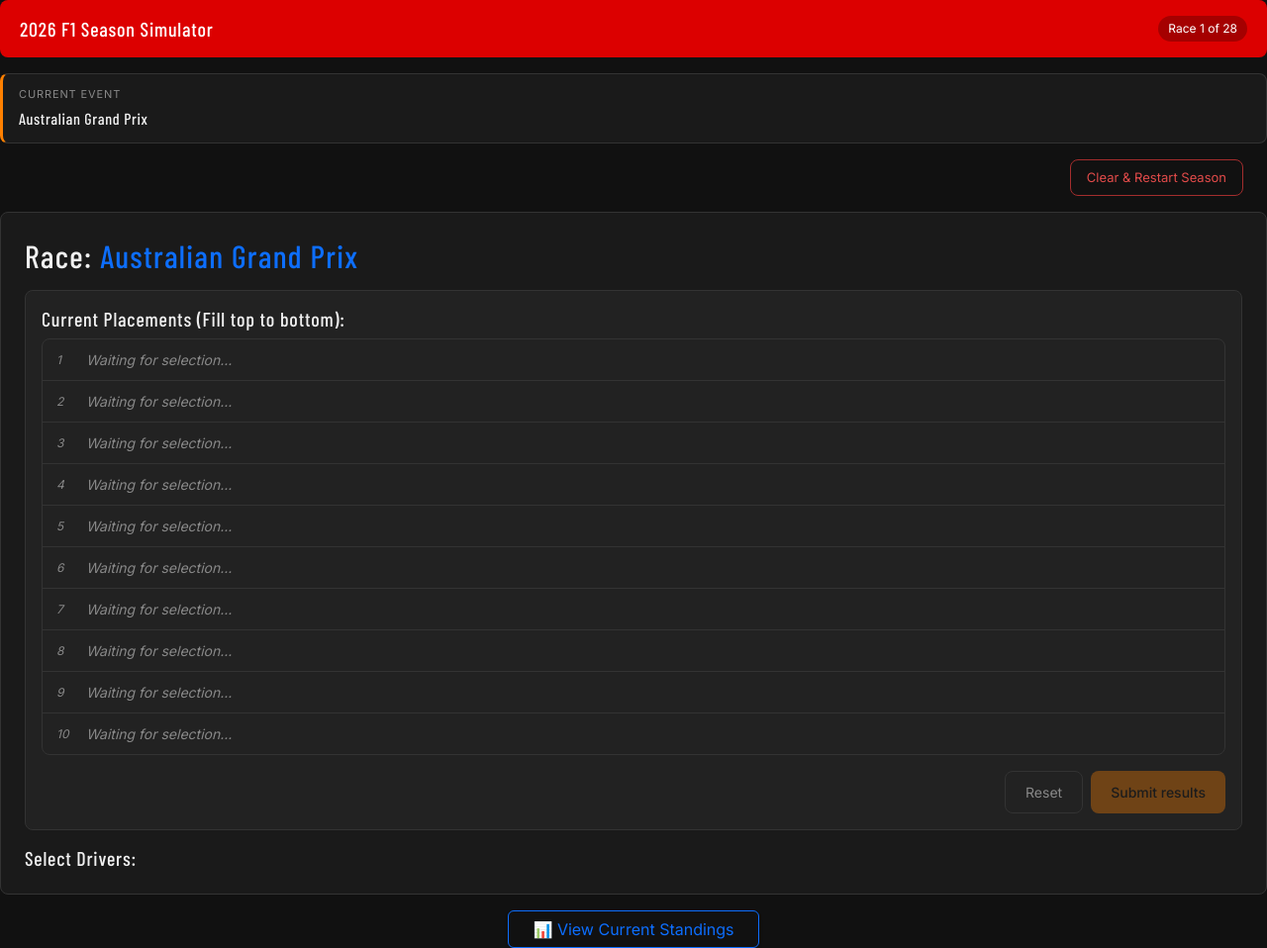
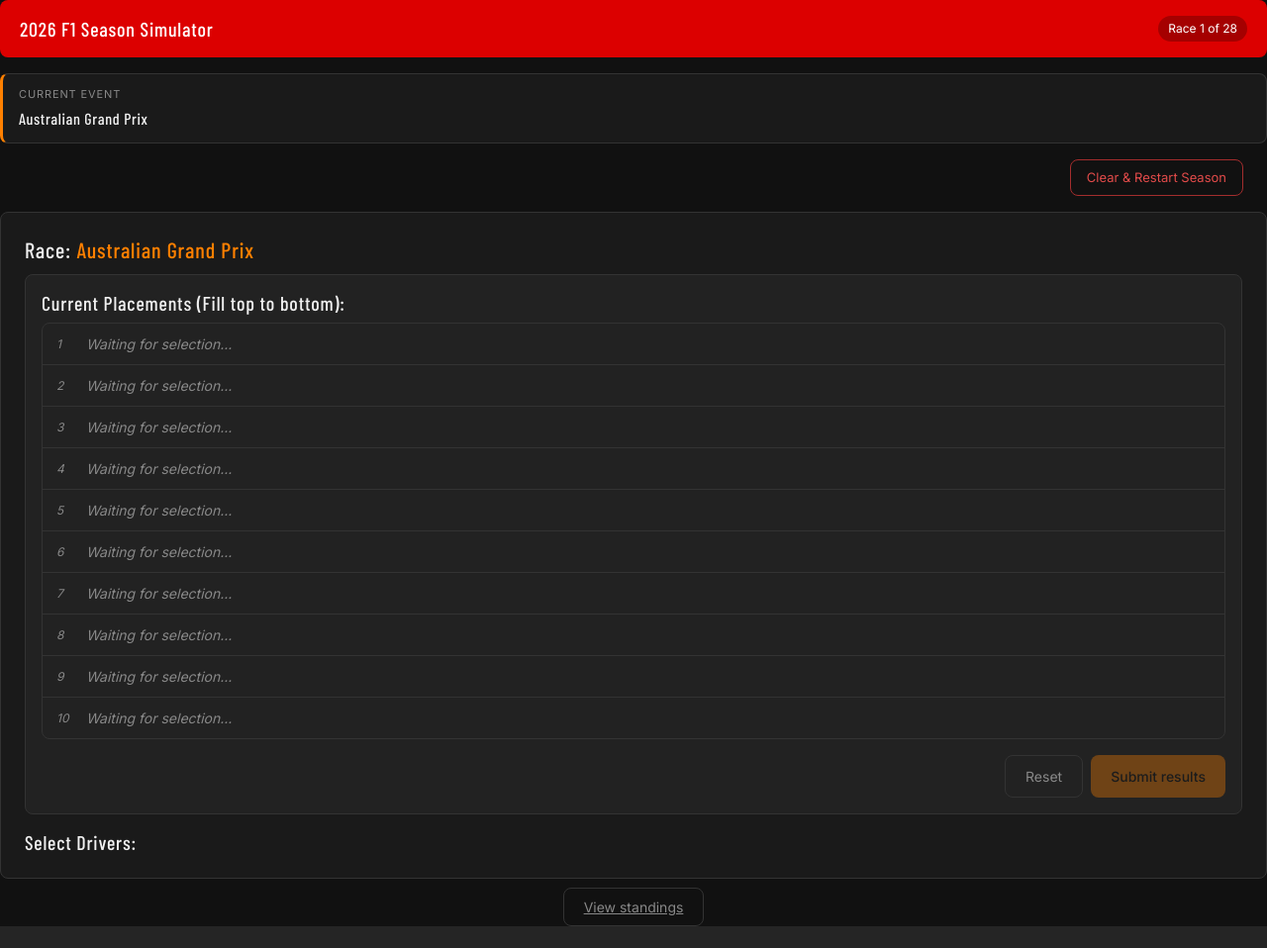
Before and after one commit to Rishab-rt/F1-Championship-Calculator, a Flask app: page / in a window 1280 px wide. Shown: the whole page at 99% size. After the commit the page ends 936 px from the top, so only its background shows below. Run offline with Flask 3, Linux system fonts and the light colour scheme; data that the repository does not hold is empty.

Commit message:
updating bootstrap use and using better fonts

```diff
--- a/static/f1.css
+++ b/static/f1.css
@@ -208,3 +208,14 @@
     color: var(--f1-text);
     border-color: var(--f1-silver);
   }
+
+  .race-heading {
+    font-family: 'Barlow Condensed', sans-serif;
+    font-size: 22px;
+    color: var(--f1-text);
+    margin-bottom: 12px;
+  }
+
+  .race-heading-name {
+    color: var(--f1-papaya);
+  }
--- a/templates/index.html
+++ b/templates/index.html
@@ -1,15 +1,15 @@
 <!DOCTYPE html>
 <html lang="en">
 <head>
-    <link rel="stylesheet" href="{{ url_for('static', filename='f1.css') }}">
     <meta charset="UTF-8">
     <meta name="viewport" content="width=device-width, initial-scale=1.0">
     <title>F1 2026 Simulator</title>
     <link href="https://cdn.jsdelivr.net/npm/bootstrap@5.3.0/dist/css/bootstrap.min.css" rel="stylesheet">
+    <link href="https://fonts.googleapis.com/css2?family=Barlow+Condensed:wght@500;600&family=Inter:wght@400;500&display=swap" rel="stylesheet">
     <link rel="stylesheet" href="{{ url_for('static', filename='f1.css') }}">
-    <link href="https://fonts.googleapis.com/css2?family=Barlow+Condensed:wght@500;600&family=Inter:wght@400;500&display=swap" rel="stylesheet">
 </head>
 <body>
+    <div class="f1-container">
 
     <div class="f1-header">
         <h1>2026 F1 Season Simulator</h1>
@@ -37,7 +37,7 @@
 
         <div class="f1-card">
             <div>
-                <h2 class="mb-3">Race: <span class="text-primary">{{ race }}</span></h2>
+                <h2 class="race-heading">Race: <span class="race-heading-name">{{ race }}</span></h2>
 
                 {% if error %}
                     <div class="alert alert-danger">{{ error }}</div>
@@ -81,7 +81,7 @@
         </div>
 
         <div class="text-center">
-            <a href="/standings" class="btn btn-outline-primary shadow-sm px-4">📊 View Current Standings</a>
+            <a href="/standings" class="btn-ghost-f1">View standings</a>
         </div>
 
     </div>
@@ -145,6 +145,7 @@
             }
         }
         </script>
+    </div>
 
 </body>
 </html>
--- a/templates/standings.html
+++ b/templates/standings.html
@@ -5,8 +5,8 @@
     <meta name="viewport" content="width=device-width, initial-scale=1.0">
     <title>Championship Standings</title>
     <link href="https://cdn.jsdelivr.net/npm/bootstrap@5.3.0/dist/css/bootstrap.min.css" rel="stylesheet">
+    <link href="https://fonts.googleapis.com/css2?family=Barlow+Condensed:wght@500;600&family=Inter:wght@400;500&display=swap" rel="stylesheet">
     <link rel="stylesheet" href="{{ url_for('static', filename='f1.css') }}">
-    <link href="https://fonts.googleapis.com/css2?family=Barlow+Condensed:wght@500;600&family=Inter:wght@400;500&display=swap" rel="stylesheet">
 </head>
 <body>
 
```
Also changed, not shown: other parts of static/f1.css (+11 -11 lines).
